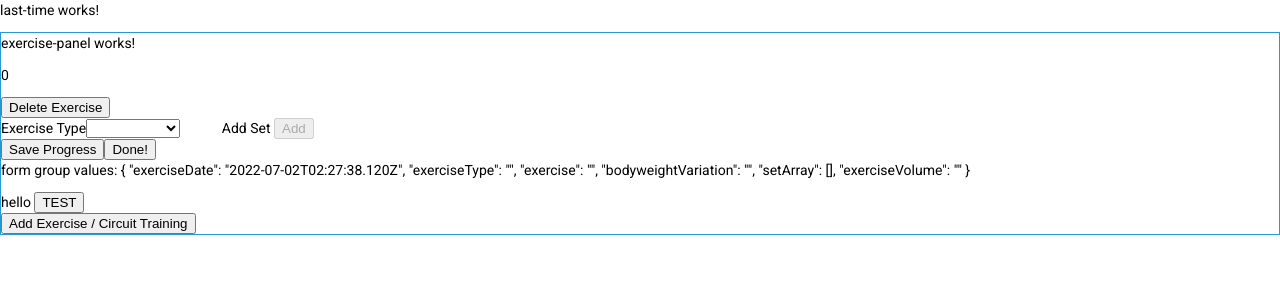
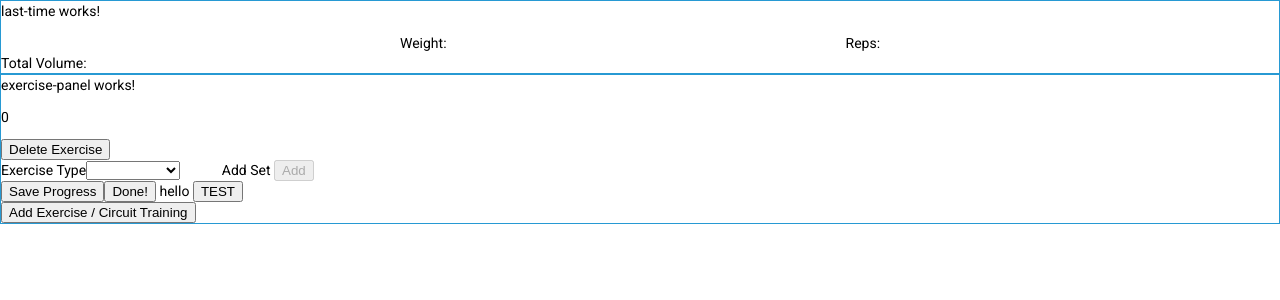
Before and after one commit to drbenn/mtlt, an Angular app in the folder crud_rest_app_angular_frontend/: page / in a window 1280 px wide. Both pictures are taken after a click on the button "Add Exercise / Circuit Training". Shown: the top 300 px of the page. Built offline with nearby package versions, Linux system fonts and the light colour scheme.

Commit message:
array prepared for state management

```diff
--- a/crud_rest_app_angular_frontend/src/app/app.module.ts
+++ b/crud_rest_app_angular_frontend/src/app/app.module.ts
@@ -18,6 +18,7 @@ import { MatInputModule } from '@angular/material/input';
 import { MatIconModule } from '@angular/material/icon';
 import { MatButtonModule } from '@angular/material/button';
 import { LastTimeComponent } from './views/last-time/last-time.component';
+import { DataHistoryService } from './core/services/dataHistory.service';
 
 @NgModule({
   declarations: [
@@ -40,7 +41,7 @@ import { LastTimeComponent } from './views/last-time/last-time.component';
     MatIconModule,
     MatButtonModule,
   ],
-  providers: [],
+  providers: [DataHistoryService],
   bootstrap: [AppComponent],
 })
 export class AppModule {}
--- /dev/null
+++ b/crud_rest_app_angular_frontend/src/app/core/services/dataHistory.service.ts
@@ -0,0 +1,14 @@
+import { Injectable } from '@angular/core';
+
+@Injectable()
+export class DataHistoryService {
+  currentExerciseListForComparison: string[] = [];
+
+  getFoo(): void {
+    return console.log('fopo');
+  }
+
+  updateCurrentExerciseListingForOtherComponents(exerciseId: string) {
+    console.log(exerciseId);
+  }
+}
--- a/crud_rest_app_angular_frontend/src/app/views/exercise-panel/exercise-panel.component.html
+++ b/crud_rest_app_angular_frontend/src/app/views/exercise-panel/exercise-panel.component.html
@@ -2,9 +2,15 @@
   <p>exercise-panel works!</p>
 
   <div *ngFor="let e of exerciseInput; index as i">
+    {{ indexSend(i) }}
     <p>{{ i }}</p>
-    <button (click)="removeExercise(i)">Delete Exercise</button>
-    <app-input-array></app-input-array>
+    <button (click)="removeExercise(i)" *ngIf="i + 1 === exerciseInputIndex">
+      Delete Exercise
+    </button>
+    <app-input-array
+      [exerciseIndexForCurrentWorkout]="exerciseInputIndex"
+      (exerciseArrayForIteration)="receiveIterationExercise($event)"
+    ></app-input-array>
   </div>
   <button (click)="addExerciseInput()">Add Exercise / Circuit Training</button>
 </div>
--- a/crud_rest_app_angular_frontend/src/app/views/exercise-panel/exercise-panel.component.ts
+++ b/crud_rest_app_angular_frontend/src/app/views/exercise-panel/exercise-panel.component.ts
@@ -1,4 +1,4 @@
-import { Component, OnInit } from '@angular/core';
+import { Component, EventEmitter, OnInit, Output } from '@angular/core';
 
 @Component({
   selector: 'app-exercise-panel',
@@ -6,26 +6,48 @@ import { Component, OnInit } from '@angular/core';
   styleUrls: ['./exercise-panel.component.scss'],
 })
 export class ExercisePanelComponent implements OnInit {
+  @Output() exerciseIndex = new EventEmitter<string>();
   exerciseInput: number[] = [];
   exerciseInputIndex: number = 0;
+  exerciseIndexToChild: string;
+  exerciseArrayForState: string[][] = [];
+  lengthOfArrayForState: number = this.exerciseArrayForState.length;
   constructor() {}
 
   ngOnInit(): void {}
 
   addExerciseInput() {
-    // console.log('addExercise button clicked');
     this.exerciseInput.push(this.exerciseInputIndex);
+    // console.log(this.exerciseInputIndex);
+
     this.exerciseInputIndex += 1;
-    // console.log(this.exerciseInput);
   }
-
-  // get setArray() {
-  //   return <FormArray>this.exerciseForm.get('setArray');
-  // }
 
   removeExercise(i: number) {
     console.log(i);
     this.exerciseInput.splice(i, 1);
     this.exerciseInputIndex -= 1;
+    // Below updates state array
+    this.exerciseArrayForState.pop();
+    console.log(`state-after-remove: ${this.exerciseArrayForState}`);
   }
+  indexSend(i: number) {
+    // console.log(i);
+    // console.log(typeof i);
+    // let indexAsString = 'did they receive index';
+    // console.log('index send fired');
+    // this.exerciseIndexToChild = indexAsString;
+    // this.exerciseIndex.emit(this.exerciseIndexToChild);
+  }
+
+  receiveIterationExercise(exerIterationArray: any): void {
+    this.lengthOfArrayForState = this.exerciseArrayForState.length;
+    if (exerIterationArray[0] === String(this.lengthOfArrayForState)) {
+    } else {
+      this.exerciseArrayForState.push(exerIterationArray);
+    }
+    console.log(`state after add/replace: ${this.exerciseArrayForState}`);
+  }
+
+  generateExerciseListArray() {}
 }
--- a/crud_rest_app_angular_frontend/src/app/views/input-array/input-array.component.html
+++ b/crud_rest_app_angular_frontend/src/app/views/input-array/input-array.component.html
@@ -49,7 +49,7 @@
     "
     formControlName="bodyweightVariation"
     required
-    (change)="activateAddSet()"
+    (change)="activateAddSet($event)"
   >
     <option
       *ngFor="let variation of bodyweightVariationSelected"
@@ -95,7 +95,7 @@
   <button type="submit" (click)="closeExercise()">Done!</button>
 
   <!-- Uncommenting below line for active view will cause giant error in console. Wont cause any breaking errors, just annoying -->
-  <p>form group values: {{ exerciseForm.value | json }}</p>
+  <!-- <p>form group values: {{ exerciseForm.value | json }}</p> -->
   <div
     *ngIf="
       exerciseForm.controls['exerciseType'].touched &&
--- a/crud_rest_app_angular_frontend/src/app/views/input/input.component.ts
+++ b/crud_rest_app_angular_frontend/src/app/views/input/input.component.ts
@@ -47,8 +47,8 @@ export class InputComponent implements OnInit {
   ngOnInit() {
     // On init of new rep row, setNumber will auto-populate value based on index
     this.inputFormGroup.get('setNumber')?.setValue(this.index);
-    console.log('this work?');
-    console.log(this.exerType);
+    // console.log('this work?');
+    // console.log(this.exerType);
   }
 
   /**
@@ -93,6 +93,8 @@ export class InputComponent implements OnInit {
    */
   outputVolumeToParentForDisplay(vol: string): void {
     let setIndex: string = String(this.index);
+    console.log(`setIndex: ${setIndex}`);
+
     let emitArray = [setIndex, vol];
     this.exerciseTotalVolume.emit(emitArray);
   }
--- a/crud_rest_app_angular_frontend/src/app/views/last-time/last-time.component.html
+++ b/crud_rest_app_angular_frontend/src/app/views/last-time/last-time.component.html
@@ -1 +1,8 @@
-<p>last-time works!</p>
+<div class="border">
+  <p>last-time works!</p>
+  <div class="last-time-row">
+    <div>Weight:</div>
+    <div>Reps:</div>
+  </div>
+  <div>Total Volume:</div>
+</div>
--- a/crud_rest_app_angular_frontend/src/app/views/last-time/last-time.component.scss
+++ b/crud_rest_app_angular_frontend/src/app/views/last-time/last-time.component.scss
@@ -0,0 +1,7 @@
+.last-time-row {
+  display: flex;
+  flex-direction: row;
+  width: 100%;
+  justify-content: space-evenly;
+  align-items: center;
+}
--- a/crud_rest_app_angular_frontend/src/app/views/last-time/last-time.component.ts
+++ b/crud_rest_app_angular_frontend/src/app/views/last-time/last-time.component.ts
@@ -1,4 +1,4 @@
-import { Component, OnInit } from '@angular/core';
+import { Component, Input, OnInit } from '@angular/core';
 import { LoggedInUser } from 'src/app/core/models/loggedInUser.model';
 
 @Component({
@@ -6,7 +6,11 @@ import { LoggedInUser } from 'src/app/core/models/loggedInUser.model';
   templateUrl: './last-time.component.html',
   styleUrls: ['./last-time.component.scss'],
 })
+
+// component generated on selection of exercise/exercise variation
+//  ALSO MUST BE DESTROYED  Rerun if changed
 export class LastTimeComponent implements OnInit {
+  @Input() exerciseList: string[];
   testUser: LoggedInUser = {
     username: 'User1',
     joinDate: new Date(),
@@ -141,7 +145,7 @@ export class LastTimeComponent implements OnInit {
         exerciseVolume: '30',
       },
       {
-        exerciseDate: '2022-07-10T21:40:51.815Z',
+        exerciseDate: '2021-07-10T21:40:51.815Z',
         exerciseType: 'BodyWeight',
         exercise: 'Pullup',
         bodyweightVariation: '5. Full',
@@ -153,7 +157,7 @@ export class LastTimeComponent implements OnInit {
         exerciseVolume: '33',
       },
       {
-        exerciseDate: '2022-07-10T21:40:51.815Z',
+        exerciseDate: '2020-07-10T21:40:51.815Z',
         exerciseType: 'BodyWeight',
         exercise: 'Pullup',
         bodyweightVariation: '5. Full',
@@ -165,16 +169,16 @@ export class LastTimeComponent implements OnInit {
         exerciseVolume: '42',
       },
       {
-        exerciseDate: '2022-07-10T21:40:51.815Z',
+        exerciseDate: '2019-07-10T21:40:51.815Z',
         exerciseType: 'BodyWeight',
         exercise: 'Pullup',
         bodyweightVariation: '5. Full',
         setArray: [
-          { setNumber: 1, weight: '', reps: 12, volume: '' },
+          { setNumber: 1, weight: '', reps: 22, volume: '' },
           { setNumber: 2, weight: '', reps: 10, volume: '' },
           { setNumber: 3, weight: '', reps: 8, volume: '' },
         ],
-        exerciseVolume: '',
+        exerciseVolume: '40',
       },
       {
         exerciseDate: '2022-07-10T21:40:51.815Z',
@@ -182,14 +186,16 @@ export class LastTimeComponent implements OnInit {
         exercise: 'Pullup',
         bodyweightVariation: '5. Full',
         setArray: [
-          { setNumber: 1, weight: '', reps: 12, volume: '' },
+          { setNumber: 1, weight: '', reps: 120, volume: '' },
           { setNumber: 2, weight: '', reps: 10, volume: '' },
           { setNumber: 3, weight: '', reps: 8, volume: '' },
         ],
-        exerciseVolume: '',
+        exerciseVolume: '138',
       },
     ],
   };
+
+  getArrayOfExercisesEntered() {}
 
   constructor() {}
 
```
Also changed, not shown: crud_rest_app_angular_frontend/src/app/views/input-array/input-array.component.ts (+51 -3 lines).
